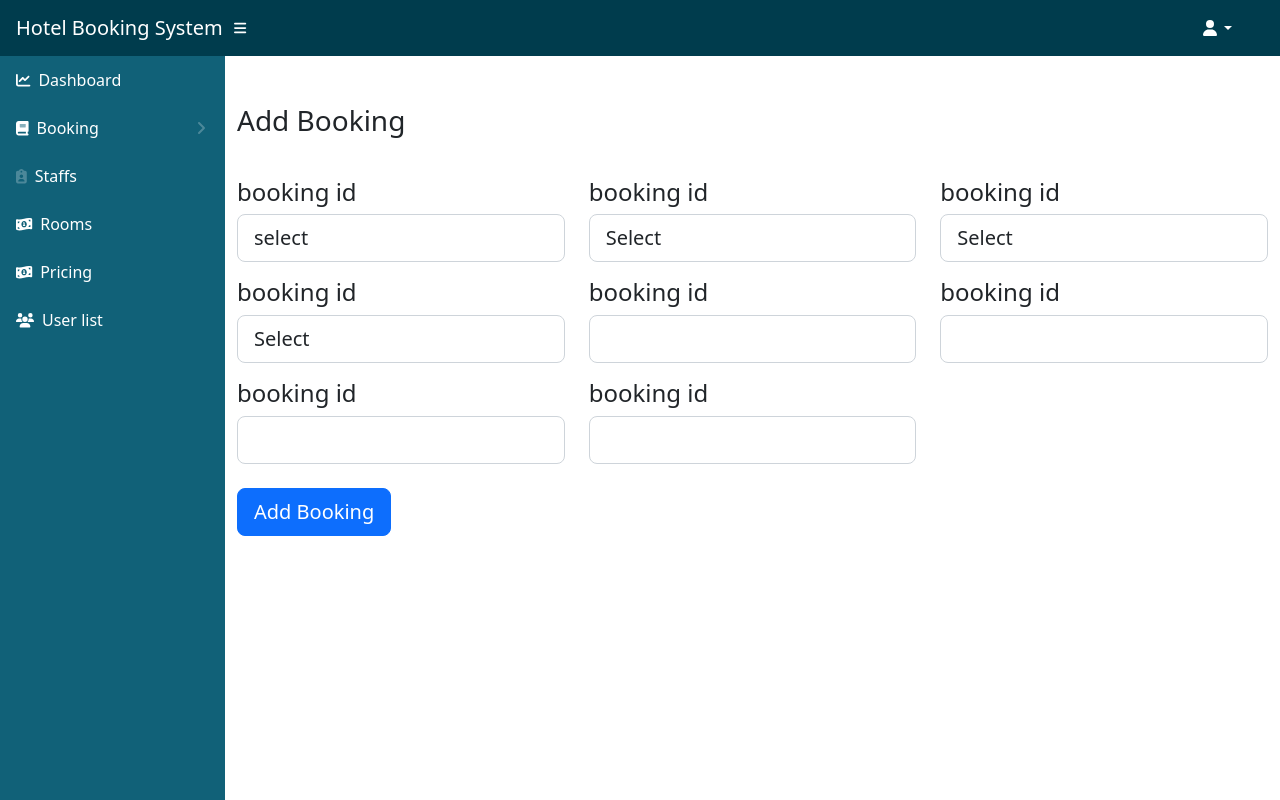
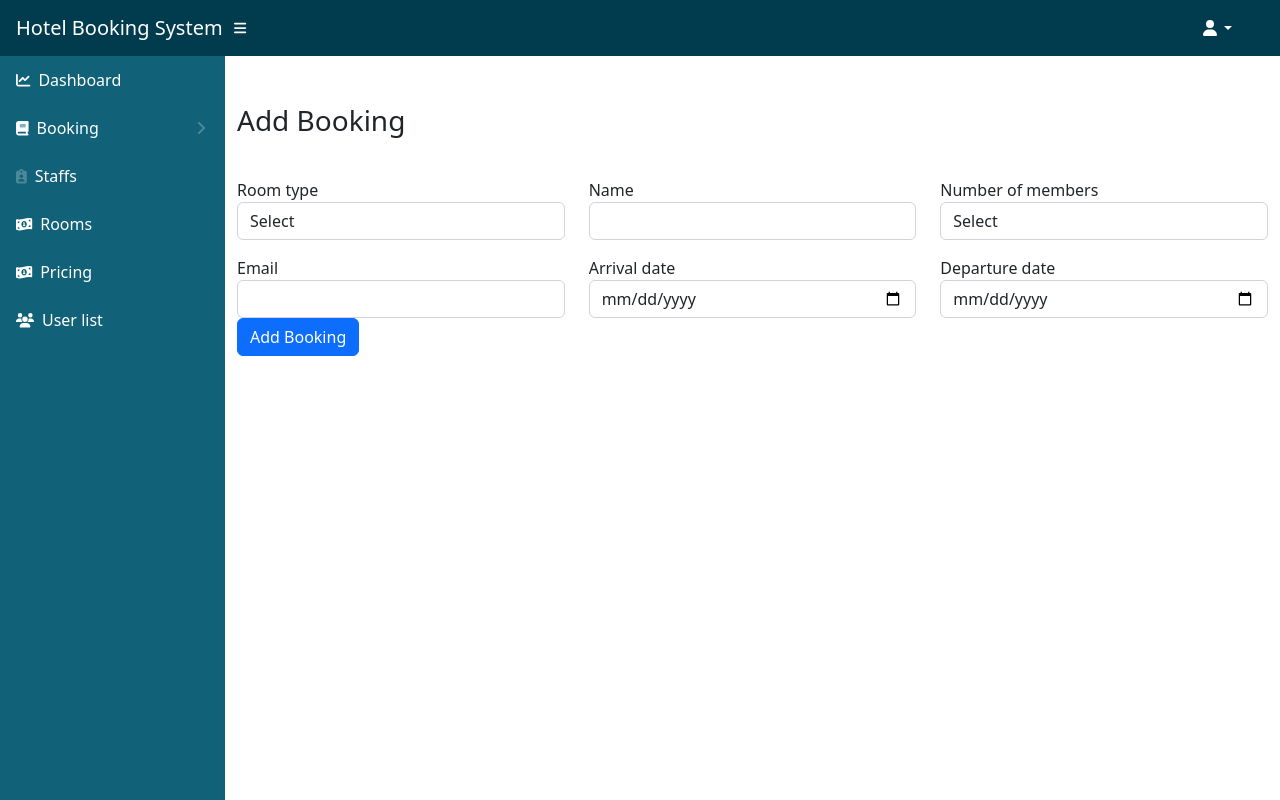
Before and after one commit to roan200/hotel-booking-system, a PHP site: page /add-booking.php in a window 1280 px wide. Run offline with PHP 8.4, Linux system fonts and the light colour scheme; some libraries are stand-ins or nearby versions.

Commit message:
add-booking.php

```diff
--- a/add-booking.php
+++ b/add-booking.php
@@ -1,4 +1,36 @@
 <?php include('includes/header.php'); ?>
+<?php
+include('config/conn.php');
+
+if(isset($_POST['submit'])){
+
+$room = $_POST['room_type'];
+$name = $_POST['name'];
+$members = $_POST['members'];
+$email = $_POST['email'];
+$arrival = $_POST['arrival_date'];
+$departure = $_POST['departure_date'];
+
+$sql = "INSERT INTO booking (room_type, full_name, email, members, check_in, checkout) VALUES ('$room', '$name', '$members', '$email', '$arrival', '$departure')";
+
+$result = $conn->query($sql);
+
+	if($result){
+		echo "<script>
+		alert('booking added successfully');
+		window.location.href = 'all-booking.php';
+		</script>";
+	}
+	else{
+		echo "<script>
+		alert('booking unsuccessful');
+		window.location.href = 'add-booking.php';
+		</script>";
+	}
+
+}
+
+?>
 
 <div class="page-wrapper">
 	<div class="content container-fluid">
@@ -11,90 +43,77 @@
 		</div>
 		<div class="row">
 			<div class="col-lg-12">
-						<form>
+				<form action="add-booking.php" method="POST">
 					<div class="row formtype mt-3">
                     	<div class="col-md-4 mt-3">
 							<div class="form-group">
-										<label><h4>booking id</h4></label>
-										<select class="form-control form-control-lg" id="sel10" name="sellist10">
-											<option>select</option>
-											<option>ooooo</option>
-											<option>eeeee</option>
-                                            <option>ppppp</option>
+								<label>Room type</label>
+								<select class="form-control " id="room_type" name="room_type" required>
+									<option>Select</option>
+									<option value="single">Single</option>
+									<option value="double">Double</option>
+									<option value="king">King</option>
+									<option value="suite">Suite</option>
 								</select>
-									</div>
-								</div>
-								<div class="col-md-4 mt-3">
-									<div class="form-group">
-										<label><h4>booking id</h4></label>
-										<select class="form-control form-control-lg" id="sel1" name="sellist1">
-											<option>Select</option>
-											<option>Marybelle Capulo</option>
-											<option>Roan Timkang</option>
-                                            <option>Sir Marte</option>
-										</select>
-									</div>
-								</div>
-								<div class="col-md-4 mt-3">
-									<div class="form-group">
-										<label><h4>booking id</h4></label>
-										<select class="form-control form-control-lg" id="sel2" name="sellist1">
-											<option>Select</option>
-											<option>Single</option>
-											<option>Double</option>
-											<option>King</option>
-											<option>Suite</option>
-
-										</select>
-									</div>
-								</div>
-								<div class="col-md-4 mt-3">
-									<div class="form-group">
-										<label><h4>booking id</h4></label>
-										<select class="form-control form-control-lg" id="sel3" name="sellist1">
-											<option>Select</option>
-											<option>1</option>
-											<option>2</option>
-											<option>3</option>
-											<option>4</option>
-											<option>5</option>
-										</select>
-									</div>
-								</div>
-								<div class="col-md-4 mt-3">
-									<div class="form-group">
-										<label><h4>booking id</h4></label>
-										<div class="cal-icon">
-											<input type="text" class="form-control datetimepicker form-control-lg"> </div>
-									</div>
-								</div>
-								<div class="col-md-4 mt-3">
-									<div class="form-group">
-										<label><h4>booking id</h4></label>
-										<div class="time-icon">
-											<input type="text" class="form-control form-control-lg" id="datetimepicker3"> </div>
-									</div>
-								</div>
-								<div class="col-md-4 mt-3">
-									<div class="form-group">
-										<label><h4>booking id</h4></label>
-										<div class="cal-icon">
-											<input type="text" class="form-control datetimepicker form-control-lg"> </div>
 							</div>
 						</div>
 
 						<div class="col-md-4 mt-3">
 							<div class="form-group">
-										<label><h4>booking id</h4></label>
-										<input type="text" class="form-control form-control-lg" id="usr1"> </div>
+								<label>Name</label>
+								<div>
+									<input type="text" class="form-control" id="name" name="name" autocomplete="off" required>
+								</div>
+							</div>
+						</div>
+
+						<div class="col-md-4 mt-3">
+							<div class="form-group">
+								<label>Number of members</label>
+								<select class="form-control " id="members" name="members" required>
+									<option>Select</option>
+									<option value="1">1</option>
+									<option value="2">2</option>
+                                    <option value="3">3</option>
+									<option value="4">4</option>
+								</select>
+							</div>
+						</div>
+
+						<div class="col-md-4 mt-3">
+							<div class="form-group">
+								<label>Email</label>
+								<div class="cal-icon">
+									<input type="email" class="form-control" id="email" name="email" autocomplete="off" required>
+								</div>
+							</div>
+						</div>
+						<div class="col-md-4 mt-3">
+							<div class="form-group">
+								<label>Arrival date</label>
+								<div class="date-icon">
+									<input type="date" class="form-control " id="arrival_date" name="arrival_date" required>
+								</div>
+							</div>
+						</div>
+						<div class="col-md-4 mt-3">
+							<div class="form-group">
+								<label>Departure date</label>
+								<div class="date-icon">
+									<input type="date" class="form-control" id="departure_date" name="departure_date" required>
+								</div>
+							</div>
+						</div>
+					</div >
+					<div>
+						<button type="submit" name="submit" id="submit" class="btn btn-primary btn-block">Add Booking </button>
 					</div>
 				</form>
 			</div >
-				<a href="#" class="btn btn-primary mt-4 btn-lg" role="button">Add Booking</a>
-			</div>
 		</div>
 	</div>
 </div>
 
 
+
 <?php include('includes/scripts.php'); ?>
```
Lines whose indentation alone changed are shown as unchanged.
